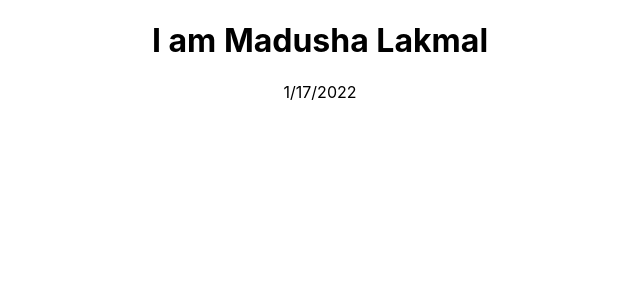
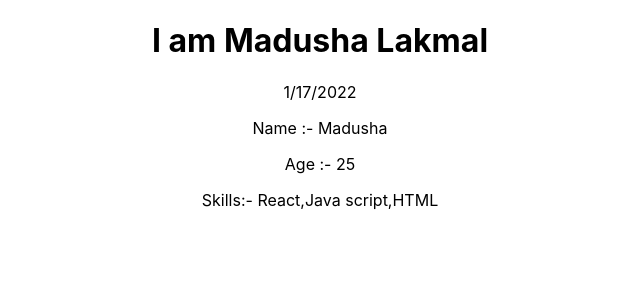
Before and after one commit to MadushaHero/React-JS-practise-, a React (Create React App) app: page / in a window 1280 px wide. Shown: the top 300 px of the page, without its empty margins (320-960 px from the left). Built offline with nearby package versions, Linux system fonts and the light colour scheme.

Commit message:
lesson 02 React JS states

```diff
--- a/src/components/Post.js
+++ b/src/components/Post.js
@@ -1,6 +1,13 @@
 import React,{Component} from 'react';
 
 class Post extends Component  {
+
+    state ={
+
+        "Name" : "Madusha",
+        "age": 25 ,
+        "skills" :['React','Java script','HTML']
+    }
 
 render () {
 
@@ -11,6 +18,9 @@ render () {
 
 
                 {new Date().toLocaleDateString()}
+                <p> Name :- {this.state.Name}</p>
+                <p> Age :- {this.state.age}</p>
+                <p> Skills:- {this.state.skills.join(',')}</p>
         </div>
     )
 }
```
